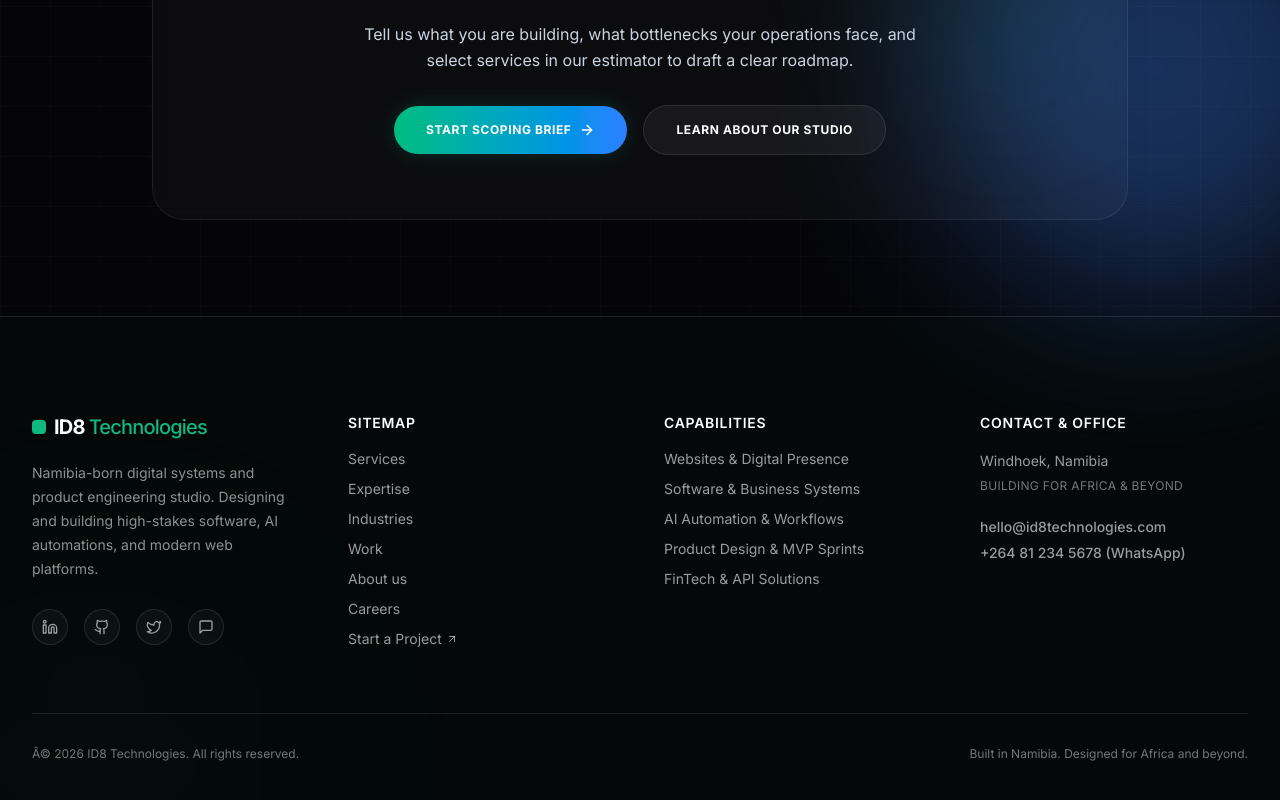
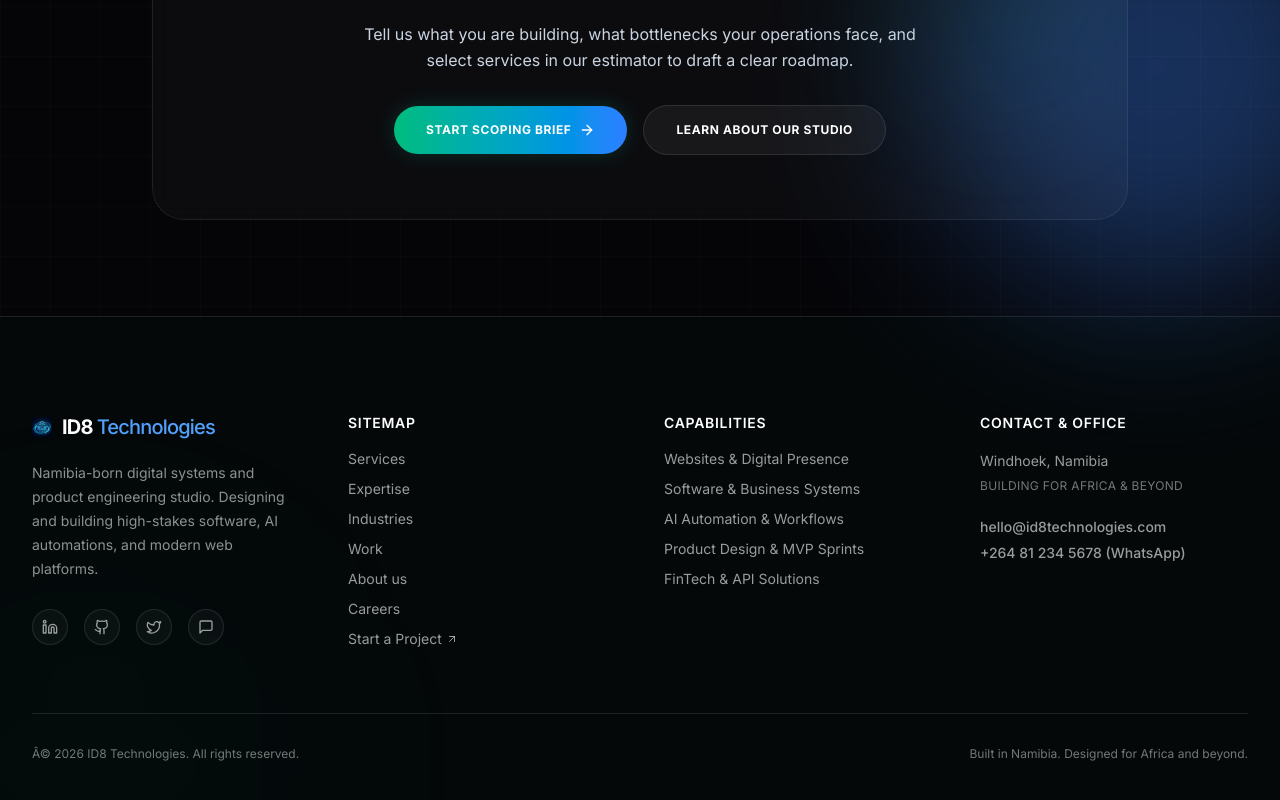
Before and after one commit to SetsonTheDevGuy-03/id8-website, a Next.js app: page / in a window 1280 px wide. Shown: the part 4502-5302 px from the top of the page. Built offline with nearby package versions, Linux system fonts and the light colour scheme.

Commit message:
Fix duplicate sitemap keys and route mapping in footer

```diff
--- a/src/components/layout/site-footer.tsx
+++ b/src/components/layout/site-footer.tsx
@@ -15,10 +15,16 @@ export function SiteFooter() {
         <div className="grid gap-12 lg:grid-cols-4 md:grid-cols-2">
           {/* Logo & Founding Brief */}
           <div className="flex flex-col gap-5">
-            <Link href="/" className="text-xl font-bold tracking-[-0.04em] text-white flex items-center gap-2">
-              <span className="size-3.5 rounded-sm bg-gradient-to-tr from-[#10b981] to-[#10b981]" />
+            <Link href="/" className="text-xl font-bold tracking-[-0.04em] text-white flex items-center gap-2.5 group">
+              <div className="relative size-5 shrink-0 transition duration-300 group-hover:scale-110">
+                <img
+                  src="/images/id8_cube_hero.png"
+                  alt="ID8 Logo Cube"
+                  className="w-full h-full object-contain"
+                />
+              </div>
               <span>
-                ID8 <span className="text-[#10b981] font-medium">Technologies</span>
+                ID8 <span className="text-blue-400 font-medium">Technologies</span>
               </span>
             </Link>
             <p className="text-sm leading-6 text-white/55">
@@ -30,7 +36,7 @@ export function SiteFooter() {
                 href="https://linkedin.com/company/id8-technologies"
                 target="_blank"
                 rel="noopener noreferrer"
-                className="size-9 rounded-full border border-white/10 flex items-center justify-center text-white/60 hover:text-[#10b981] hover:border-[#10b981]/30 bg-white/3 transition duration-200"
+                className="size-9 rounded-full border border-white/10 flex items-center justify-center text-white/60 hover:text-blue-400 hover:border-blue-500/30 bg-white/3 transition duration-200"
                 aria-label="LinkedIn Profile"
               >
                 <Linkedin className="size-4" />
@@ -39,7 +45,7 @@ export function SiteFooter() {
                 href="https://github.com/id8-technologies"
                 target="_blank"
                 rel="noopener noreferrer"
-                className="size-9 rounded-full border border-white/10 flex items-center justify-center text-white/60 hover:text-[#10b981] hover:border-[#10b981]/30 bg-white/3 transition duration-200"
+                className="size-9 rounded-full border border-white/10 flex items-center justify-center text-white/60 hover:text-blue-400 hover:border-blue-500/30 bg-white/3 transition duration-200"
                 aria-label="GitHub Account"
               >
                 <Github className="size-4" />
@@ -48,7 +54,7 @@ export function SiteFooter() {
                 href="https://twitter.com/id8_tech"
                 target="_blank"
                 rel="noopener noreferrer"
-                className="size-9 rounded-full border border-white/10 flex items-center justify-center text-white/60 hover:text-[#10b981] hover:border-[#10b981]/30 bg-white/3 transition duration-200"
+                className="size-9 rounded-full border border-white/10 flex items-center justify-center text-white/60 hover:text-blue-400 hover:border-blue-500/30 bg-white/3 transition duration-200"
                 aria-label="Twitter Account"
               >
                 <Twitter className="size-4" />
@@ -57,7 +63,7 @@ export function SiteFooter() {
                 href="https://wa.me/264812345678"
                 target="_blank"
                 rel="noopener noreferrer"
-                className="size-9 rounded-full border border-white/10 flex items-center justify-center text-white/60 hover:text-[#10b981] hover:border-[#10b981]/30 bg-white/3 transition duration-200"
+                className="size-9 rounded-full border border-white/10 flex items-center justify-center text-white/60 hover:text-blue-400 hover:border-blue-500/30 bg-white/3 transition duration-200"
                 aria-label="WhatsApp Contact"
               >
                 <MessageSquare className="size-4" />
@@ -71,16 +77,16 @@ export function SiteFooter() {
             <nav className="flex flex-col gap-2.5" aria-label="Footer navigation">
               {navigation.map((item) => (
                 <Link
-                  key={item.href}
+                  key={item.label}
                   href={item.href}
-                  className="text-sm text-white/60 hover:text-[#10b981] transition duration-150"
+                  className="text-sm text-white/60 hover:text-blue-400 transition duration-150"
                 >
                   {item.label}
                 </Link>
               ))}
               <Link
-                href="#contact"
-                className="text-sm text-white/60 hover:text-[#10b981] transition duration-150 flex items-center gap-1"
+                href="/contact"
+                className="text-sm text-white/60 hover:text-blue-400 transition duration-150 flex items-center gap-1"
               >
                 Start a Project <ArrowUpRight className="size-3" />
               </Link>
```
